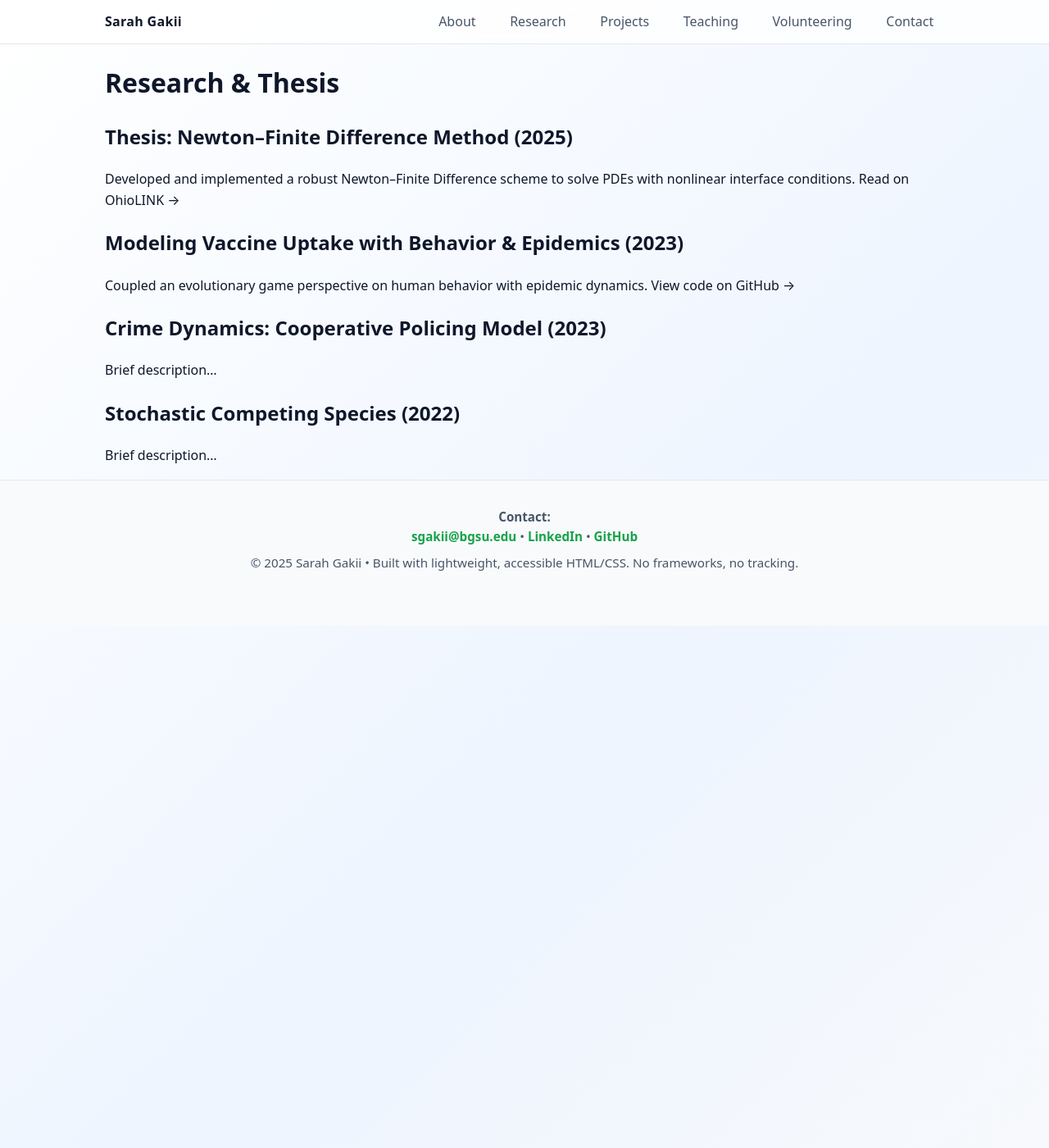
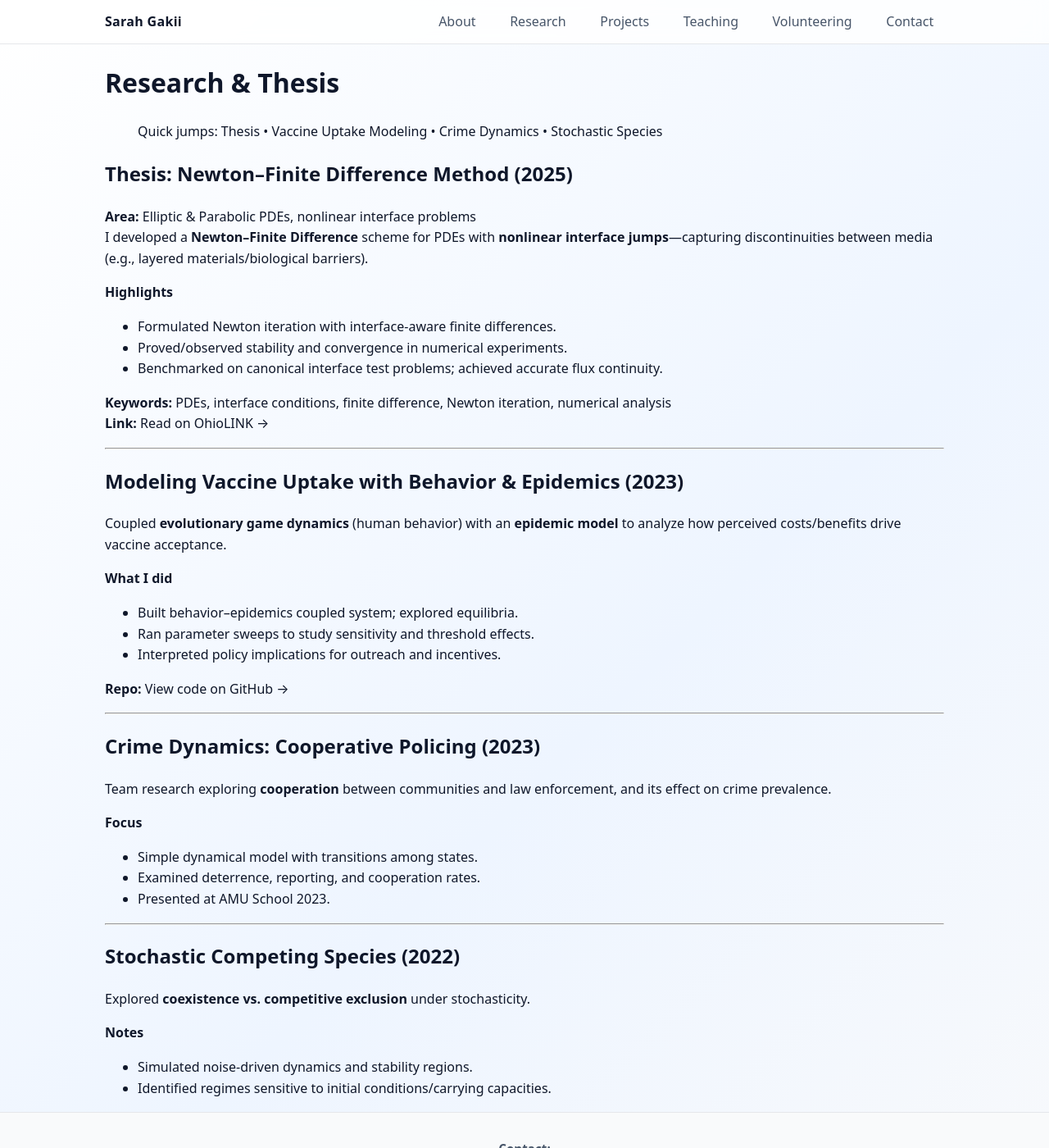
Before and after one commit to SARAH-GAKII/sarah-gakii.github.io, a Jekyll site: the page built from research.md, in a window 1280 px wide and 1400 px high. Shown: the whole window at 82% size. Built offline with Jekyll 4.4.1, drawn with Linux system fonts in a browser that asks for light colours.

Commit message:
Update research.md

```diff
--- a/research.md
+++ b/research.md
@@ -5,16 +5,47 @@ title: Research
 
 # Research & Thesis
 
+> Quick jumps: [Thesis](#thesis-newton–finite-difference-method-2025) • [Vaccine Uptake Modeling](#modeling-vaccine-uptake-with-behavior--epidemics-2023) • [Crime Dynamics](#crime-dynamics-cooperative-policing-2023) • [Stochastic Species](#stochastic-competing-species-2022)
+
 ## Thesis: Newton–Finite Difference Method (2025)
-Developed and implemented a robust Newton–Finite Difference scheme to solve PDEs with nonlinear interface conditions.
-[Read on OhioLINK →](http://rave.ohiolink.edu/etdc/view?acc_num=bgsu1750284991046446)
+**Area:** Elliptic & Parabolic PDEs, nonlinear interface problems
+I developed a **Newton–Finite Difference** scheme for PDEs with **nonlinear interface jumps**—capturing discontinuities between media (e.g., layered materials/biological barriers).
+
+**Highlights**
+- Formulated Newton iteration with interface-aware finite differences.
+- Proved/observed stability and convergence in numerical experiments.
+- Benchmarked on canonical interface test problems; achieved accurate flux continuity.
+
+**Keywords:** PDEs, interface conditions, finite difference, Newton iteration, numerical analysis
+**Link:** [Read on OhioLINK →](http://rave.ohiolink.edu/etdc/view?acc_num=bgsu1750284991046446)
+
+---
 
 ## Modeling Vaccine Uptake with Behavior & Epidemics (2023)
-Coupled an evolutionary game perspective on human behavior with epidemic dynamics.
-[View code on GitHub →](https://github.com/SARAH-GAKII/Modelling-the-impact-of-human-behaviour-to-COVID-19-vaccine-uptake)
+Coupled **evolutionary game dynamics** (human behavior) with an **epidemic model** to analyze how perceived costs/benefits drive vaccine acceptance.
 
-## Crime Dynamics: Cooperative Policing Model (2023)
-Brief description…
+**What I did**
+- Built behavior–epidemics coupled system; explored equilibria.
+- Ran parameter sweeps to study sensitivity and threshold effects.
+- Interpreted policy implications for outreach and incentives.
+
+**Repo:** [View code on GitHub →](https://github.com/SARAH-GAKII/Modelling-the-impact-of-human-behaviour-to-COVID-19-vaccine-uptake)
+
+---
+
+## Crime Dynamics: Cooperative Policing (2023)
+Team research exploring **cooperation** between communities and law enforcement, and its effect on crime prevalence.
+
+**Focus**
+- Simple dynamical model with transitions among states.
+- Examined deterrence, reporting, and cooperation rates.
+- Presented at AMU School 2023.
+
+---
 
 ## Stochastic Competing Species (2022)
-Brief description…
+Explored **coexistence vs. competitive exclusion** under stochasticity.
+
+**Notes**
+- Simulated noise-driven dynamics and stability regions.
+- Identified regimes sensitive to initial conditions/carrying capacities.
```
